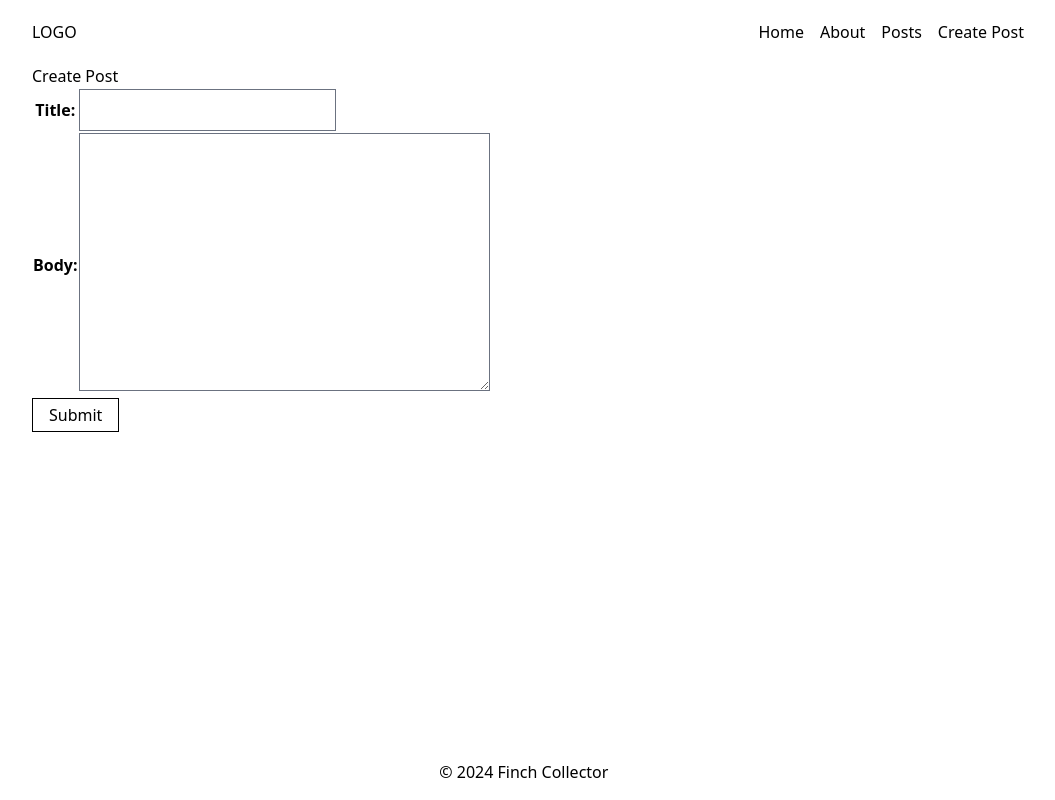
After one commit to agviray/threadarium, a Django app: page /posts/create/ in a window 1280 px wide. The commit adds this page. Shown: the whole page, without its empty margins (112-1167 px from the left). Run offline with Django 5.2, Linux system fonts and the light colour scheme; some libraries are stand-ins or nearby versions.

Commit message:
Add url, class-based view, and template for creating a post

```diff
--- a/main_app/templates/base.html
+++ b/main_app/templates/base.html
@@ -30,6 +30,9 @@
             <li>
               <a href="{% url 'index' %}"><span>Posts</span></a>
             </li>
+            <li>
+              <a href="{% url 'post_create' %}"><span>Create Post</span></a>
+            </li>
           </ul>
         </div>
       </div>
--- /dev/null
+++ b/main_app/templates/main_app/post_form.html
@@ -0,0 +1,19 @@
+{% extends 'base.html' %} {% block content %}
+<section>
+  <h1>Create Post</h1>
+  <div>
+    <form action="" method="POST">
+      {% csrf_token %}
+      <table>
+        {{ form.as_table }}
+      </table>
+      <input
+        type="submit"
+        value="Submit"
+        class="py-1 px-4 border border-black"
+      />
+    </form>
+  </div>
+</section>
+
+{% endblock %}
--- a/main_app/urls.py
+++ b/main_app/urls.py
@@ -6,5 +6,6 @@ urlpatterns = [
   path('about/', views.about, name='about'),
   path('posts/', views.posts_index, name='index'),
   path('posts/<int:post_id>/', views.posts_detail, name='detail'),
+  path('posts/create/', views.PostCreate.as_view(), name='post_create'),
   path("__reload__/", include("django_browser_reload.urls")),
 ]
--- a/main_app/views.py
+++ b/main_app/views.py
@@ -1,4 +1,5 @@
 from django.shortcuts import render
+from django.views.generic.edit import CreateView
 from .models import Post
 
 # Create your views here.
@@ -19,3 +20,7 @@ def posts_detail(request, post_id):
   post = Post.objects.get(id=post_id)
 
   return render(request, 'posts/detail.html', {'post': post})
+
+class PostCreate(CreateView):
+  model = Post
+  fields = '__all__'
--- a/theme/static/css/dist/styles.css
+++ b/theme/static/css/dist/styles.css
@@ -789,6 +789,10 @@ select {
   display: inline-flex;
 }
 
+.table {
+  display: table;
+}
+
 .h-full {
   height: 100%;
 }
@@ -847,8 +851,22 @@ select {
   padding-right: 1rem;
 }
 
+.py-2 {
+  padding-top: 0.5rem;
+  padding-bottom: 0.5rem;
+}
+
+.py-1 {
+  padding-top: 0.25rem;
+  padding-bottom: 0.25rem;
+}
+
 .pt-offsetNavbarHeight {
   padding-top: 4rem;
+}
+
+.pt-2 {
+  padding-top: 0.5rem;
 }
 
 .text-center {
```
